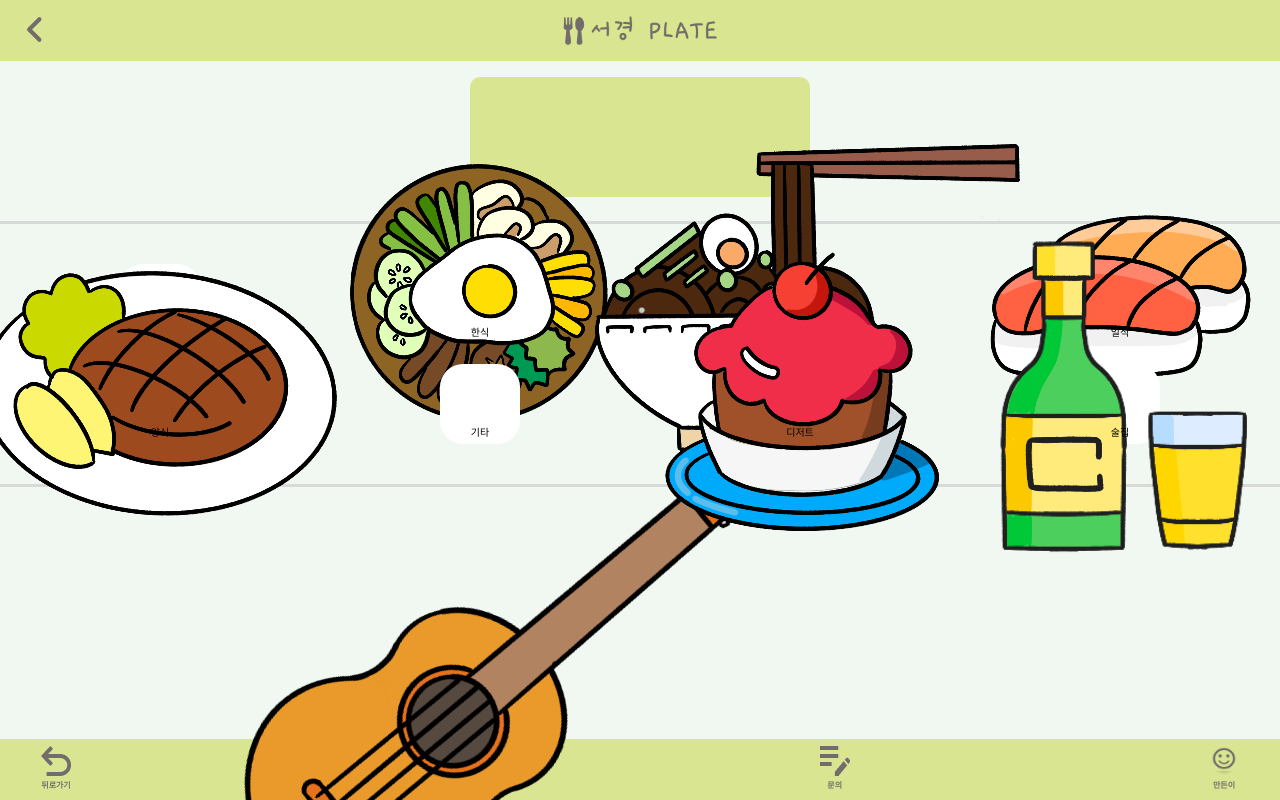
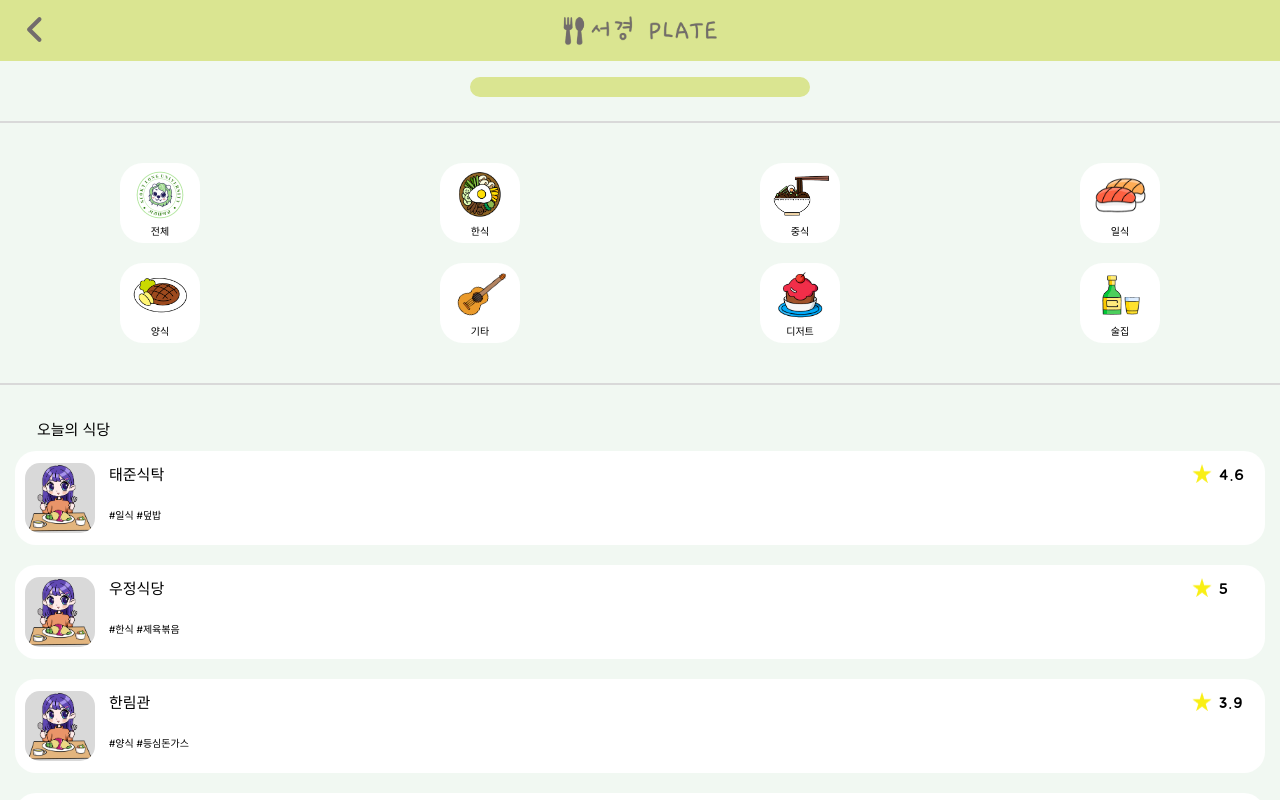
Before and after one commit to taehwan01/sku-plate, a React (Create React App) app: page / in a window 1280 px wide. Shown: the top 800 px of the page. Built offline with nearby package versions, Linux system fonts and the light colour scheme.

Commit message:
feat: 오늘의 식당 컨텐츠 추가

```diff
--- a/src/components/AdBanner/AdBanner.module.css
+++ b/src/components/AdBanner/AdBanner.module.css
@@ -8,5 +8,4 @@
   justify-content: center;
   align-items: center;
   border-radius: 10px;
-  overflow: hidden;
 }
--- /dev/null
+++ b/src/components/TodaysRestaurant/TodaysRestaurant.jsx
@@ -0,0 +1,30 @@
+import styles from './TodaysRestaurant.module.css';
+import RATINGS_ICON from '../../assets/images/RATINGS_ICON.png';
+
+function TodaysRestaurant({ thumbnail, name, tags, ratings }) {
+  const imageFilePath = require(`../../assets/images/${thumbnail}.png`);
+
+  return (
+    <div className={styles.todaysRestaurant}>
+      <img className={styles.restaurantImage} src={imageFilePath} alt='restaurant thumbnail' />
+      <div className={styles.restaurantText}>
+        <div className={styles.restaurantInfo}>
+          <span className={styles.name}>{name}</span>
+          <div>
+            {tags.map((tag, index) => (
+              <span key={index} className={styles.tags}>
+                #{tag}&nbsp;
+              </span>
+            ))}
+          </div>
+        </div>
+        <div className={styles.ratings}>
+          <img className={styles.ratingsIcon} src={RATINGS_ICON} alt='' />
+          <span className={`${styles.ratingsScore} jua`}>{ratings}</span>
+        </div>
+      </div>
+    </div>
+  );
+}
+
+export default TodaysRestaurant;
--- /dev/null
+++ b/src/components/TodaysRestaurant/TodaysRestaurant.module.css
@@ -0,0 +1,64 @@
+.todaysRestaurant {
+  width: calc(100% - 20px);
+  height: 70px;
+  background-color: white;
+  border-radius: 21px;
+  border: none;
+  padding: 12px 10px;
+  margin-bottom: 20px;
+  display: flex;
+}
+h1,
+h6 {
+  margin: 0;
+}
+.restaurantImage {
+  width: 70px;
+  height: 70px;
+  object-fit: cover;
+  border-radius: 15px;
+  background-color: #d9d9d9;
+  margin-right: 14px;
+}
+
+.restaurantText {
+  width: 100%;
+  display: flex;
+  justify-content: space-between;
+}
+
+.restaurantInfo {
+  width: 100%;
+  display: flex;
+  flex-direction: column;
+}
+.name {
+  font-size: 15px;
+  margin-bottom: 19px;
+}
+.tags {
+  font-size: 10px;
+}
+
+div.ratings {
+  height: 22px;
+  display: flex;
+  align-items: center;
+  /* justify-content: center; */
+}
+.ratingsIcon {
+  width: 20px;
+  height: 20px;
+  margin-right: 7px;
+}
+.ratingsScore {
+  padding-top: 2px;
+  width: 36px;
+  /* height: 22px; */
+  font-size: 15px;
+  letter-spacing: 0.1rem;
+  /* display: flex;
+  text-align: center;
+  align-items: center; */
+  /* justify-content: center; */
+}
--- /dev/null
+++ b/src/data/todaysRestaurant.js
@@ -0,0 +1,30 @@
+export const todaysRestaurant = [
+  {
+    id: 1,
+    name: '태준식탁',
+    tags: ['일식', '덮밥'],
+    ratings: 4.6,
+    thumbnail: 'USER_ICON',
+  },
+  {
+    id: 2,
+    name: '우정식당',
+    tags: ['한식', '제육볶음'],
+    ratings: 5.0,
+    thumbnail: 'USER_ICON',
+  },
+  {
+    id: 3,
+    name: '한림관',
+    tags: ['양식', '등심돈가스'],
+    ratings: 3.9,
+    thumbnail: 'USER_ICON',
+  },
+  {
+    id: 4,
+    name: '한림관',
+    tags: ['양식', '등심돈가스'],
+    ratings: 3.9,
+    thumbnail: 'USER_ICON',
+  },
+];
--- a/src/index.css
+++ b/src/index.css
@@ -14,6 +14,7 @@ body {
 body {
   margin: 0;
   font-family: 'Inter', sans-serif;
+  background-color: #f1f8f2;
   /* font-family: 'Jua', sans-serif; */
   /* font-family: -apple-system, BlinkMacSystemFont, 'Segoe UI', 'Roboto', 'Oxygen', 'Ubuntu', 'Cantarell', 'Fira Sans',
     'Droid Sans', 'Helvetica Neue', sans-serif;
@@ -27,7 +28,6 @@ code {
 
 .App {
   height: calc(var(--vh, 1vh) * 100);
-  background-color: #f1f8f2;
   display: flex;
   flex-direction: column;
 }
--- a/src/pages/Home.jsx
+++ b/src/pages/Home.jsx
@@ -1,19 +1,42 @@
+import { categories } from '../data/categories';
+import { todaysRestaurant } from '../data/todaysRestaurant';
+
 import styles from './Home.module.css';
 import AdBanner from '../components/AdBanner/AdBanner';
 import Category from '../components/Category/Category';
-import { categories } from '../data/categories';
+import TodaysRestaurant from '../components/TodaysRestaurant/TodaysRestaurant';
 
 function Home() {
   return (
     <>
       <AdBanner />
       <hr className={styles.horizontalLine} />
-      <div className={styles.categories}>
+      <section className={styles.categories}>
         {categories.map((category) => (
-          <Category key={category.id} name={category.name} icon={category.icon} />
+          <Category
+            key={category.id}
+            name={category.name}
+            icon={category.icon}
+            sizeOfWidth={category.sizeOfWidth}
+            sizeOfHeight={category.sizeOfHeight}
+          />
         ))}
-      </div>
+      </section>
       <hr className={styles.horizontalLine} />
+      <section className={styles.todaysRestaurant}>
+        <div className={styles.todaysRestaurant}>
+          <span>오늘의 식당</span>
+        </div>
+        {todaysRestaurant.map((restaurant) => (
+          <TodaysRestaurant
+            key={restaurant.id}
+            thumbnail={restaurant.thumbnail}
+            name={restaurant.name}
+            tags={restaurant.tags}
+            ratings={restaurant.ratings}
+          />
+        ))}
+      </section>
     </>
   );
 }
--- a/src/pages/Home.module.css
+++ b/src/pages/Home.module.css
@@ -1,9 +1,9 @@
 .horizontalLine {
-  width: 100%;
-  height: 3px;
-  border: none;
+  width: 100vw;
+  border: 1.5px solid #d9d9d9;
   background-color: #d9d9d9;
 }
+
 .categories {
   width: 100%;
   display: grid;
@@ -12,3 +12,14 @@
   justify-items: center;
   margin: 32px 0;
 }
+
+section.todaysRestaurant {
+  padding: 25px 15px 0;
+}
+div.todaysRestaurant {
+  width: 117px;
+  height: 25px;
+  text-align: center;
+  font-size: 15px;
+  margin-bottom: 8px;
+}
```
Also changed, not shown: src/assets/images/RATINGS_ICON.png (added), src/assets/images/USER_ICON.png (added).
